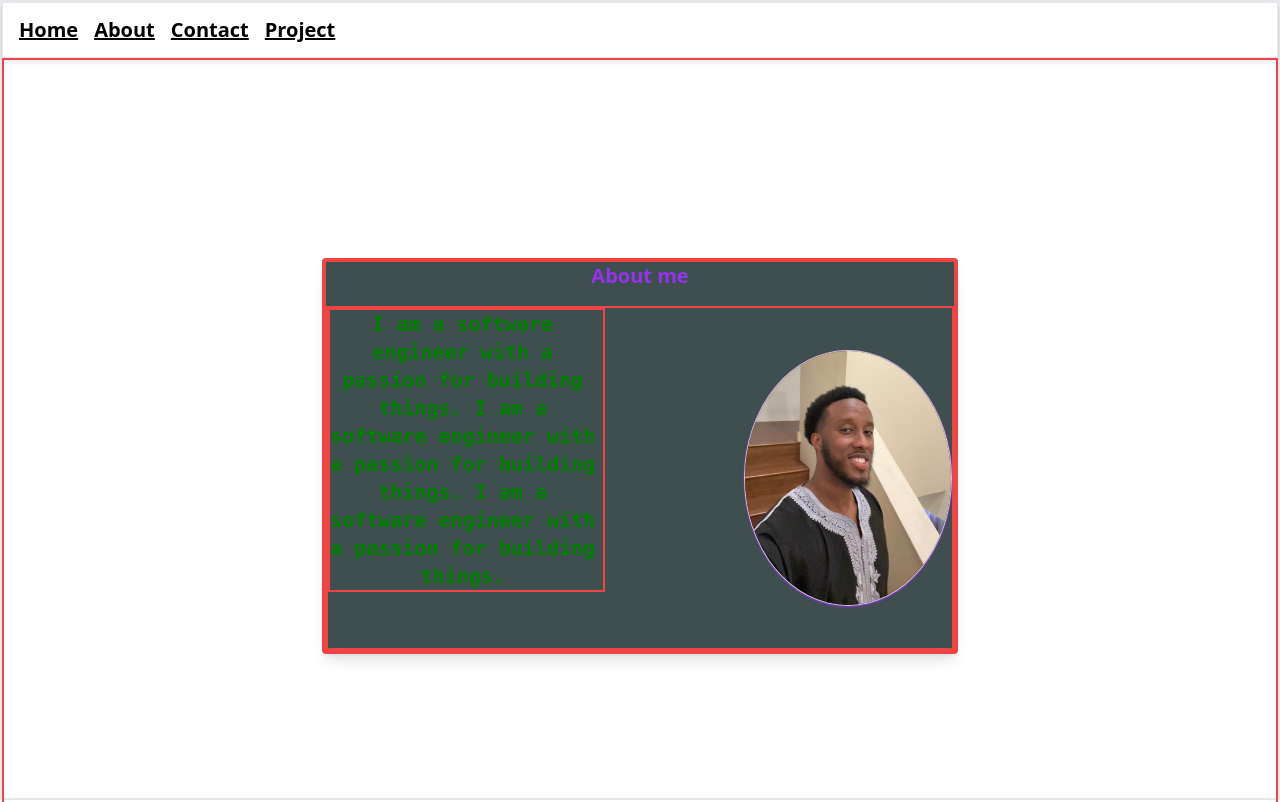
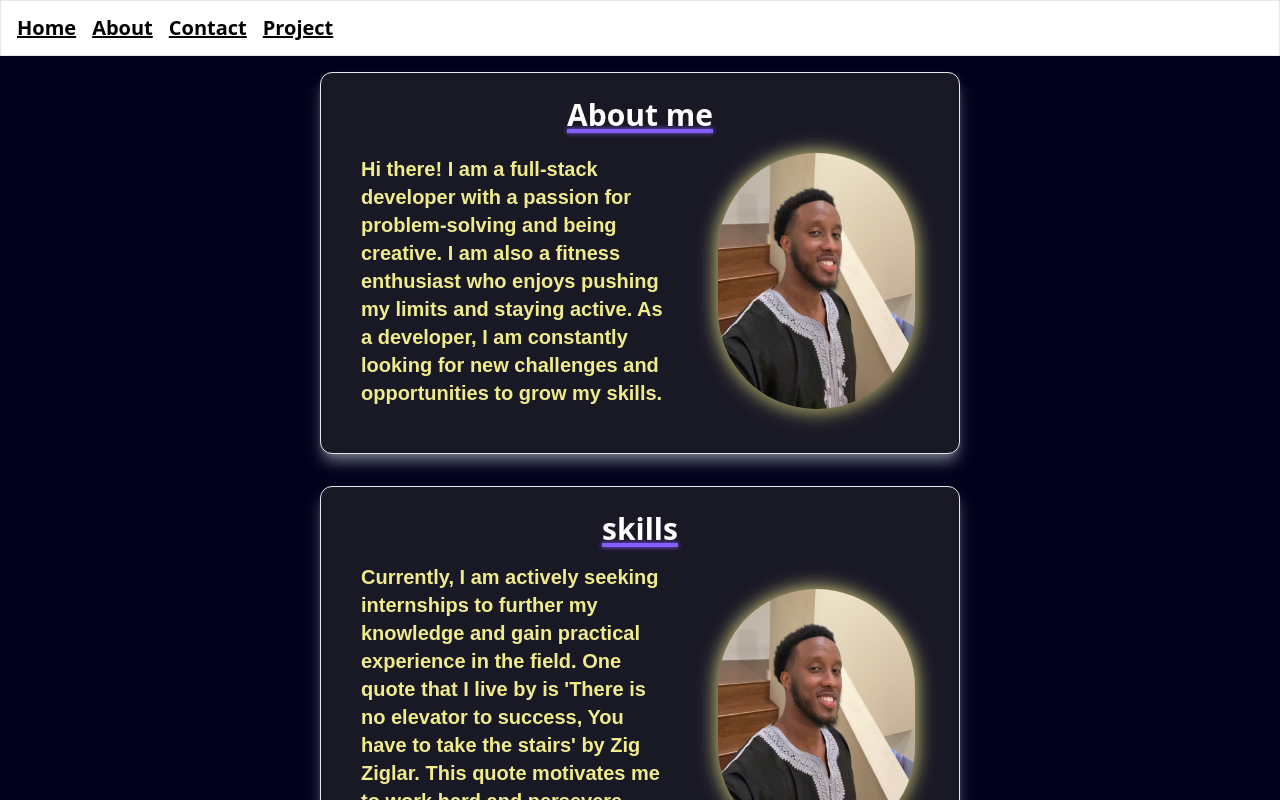
Before and after one commit to yiahmed/portfolio_template, a Next.js app: page /about in a window 1280 px wide. Shown: the top 802 px of the page. Built offline with nearby package versions, Linux system fonts and the light colour scheme.

Commit message:
Merge pull request #1 from yiahmed/development Rough layout of about me page meets requirements, will add more styling later

```diff
--- a/components/layout.js
+++ b/components/layout.js
@@ -3,10 +3,15 @@ import Footer from "./footer/footer";
 
 export default function Layout({ children }) {
   return (
-    <div className="w-screen h-screen border-2">
+    <div className="w-screen h-screen ">
       <Navbar />
-      <main className="h-full">{children}</main>
-      <Footer />
+      <div
+        style={{ height: "93vh" }}
+        className="w-full"
+      >
+        <main className="h-full w-full overflow-auto flex flex-col items-center bg-[#03001C]" >{children}</main>
+      </div>
+      {/* <Footer /> */}
     </div>
   );
 }
--- a/components/shared/container/greeting/greeting-components/greetingImage.js
+++ b/components/shared/container/greeting/greeting-components/greetingImage.js
@@ -1,25 +1,22 @@
-import React from 'react'
-import Image from 'next/image'
+import React from "react";
+import Image from "next/image";
 
-const GreetingImage = ({image}) => {
+const GreetingImage = ({ image }) => {
   return (
-    <div div className="w-1/3 flex items-center justify-center ">
+    <div className="w-1/3 flex items-center justify-center m-5">
       {image && (
-                <div className="h-64 w-64 flex justify-center items-center  relative ">
+        <div className="h-64 w-64 flex justify-center items-center relative glow-image">
           <Image
-                    style={{
-                      borderRadius: "100%",
-                      border: "1px solid #D8BFD8",
-                    }}
             src={image}
             alt="profile picture"
-                    fill={true}
-                    className="shadow-sm shadow-purple-600"
+            layout="fill"
+            objectFit="cover"
+            className="rounded-full shadow-lg image-glow-yellow"
           />
         </div>
       )}
     </div>
-  )
-}
+  );
+};
 
-export default GreetingImage
+export default GreetingImage;
--- a/components/shared/container/greeting/greeting-components/greetingText.js
+++ b/components/shared/container/greeting/greeting-components/greetingText.js
@@ -2,19 +2,16 @@ import React from "react";
 
 const GreetingText = ({ text, image, index }) => {
   return (
-    <div>
-      {image && (
-        <div className="w-2/3 pr-2 border-2 border-red-500">
-          <span
-            style={{
-              color: index % 2 === 0 ? "green" : "red",
-            }}
-            className="flex items-center justify-center h-full font-mono text-xl font-extrabold text-center text-purple-600 "
-          >
-            {text}
-          </span>
-        </div>
-      )}
+    <div className="w-2/3 pr-2">
+      <span
+        // style={{
+        //   color: index % 2 === 0 ? "green" : "red",
+        // }}
+        className="flex items-center justify-center h-full font-mono text-xl font-extrabold text-left text-[#F0EB8D] p-4 "
+        style={{ fontFamily: "'League Spartan', sans-serif" }}
+      >
+        {text}
+      </span>
     </div>
   );
 };
--- a/components/shared/container/greeting/greeting-components/greetingTitle.js
+++ b/components/shared/container/greeting/greeting-components/greetingTitle.js
@@ -1,11 +1,14 @@
-import React from 'react'
+import React from "react";
 
-const GreetingTitle = ({title}) => {
+const GreetingTitle = ({ title }) => {
   return (
-    <div><h2 className="mb-4 text-xl font-extrabold text-center text-purple-600">
-    {title}
-  </h2></div>
-  )
-}
+    <div className="flex flex-col justify-center items-center h-1/6 ">
+      <h2 className="flex items-center justify-center h-full text-3xl text-[white] font-semibold relative ">
+        {title}
+        <div className="absolute bottom-0 left-0 w-full h-1 bg-[#865DFF] opacity-0 transition-opacity duration-300 glow-bar"></div>
+      </h2>
+    </div>
+  );
+};
 
-export default GreetingTitle
+export default GreetingTitle;
--- a/components/shared/container/greeting/greetingContainer.js
+++ b/components/shared/container/greeting/greetingContainer.js
@@ -1,21 +1,16 @@
+import React from "react";
 import Image from "next/image";
-import React from "react";
 import GreetingImage from "./greeting-components/greetingImage";
 import GreetingText from "./greeting-components/greetingText";
 import GreetingTitle from "./greeting-components/greetingTitle";
 
 const GreetingContainer = ({ text, title, index, image }) => {
   return (
-
-    <div className="flex items-center justify-center w-full h-full border-2 border-red-500">
-      <div className="w-1/2 border rounded shadow-lg h-1/2 aspect-w-4 aspect-h-3 border-2 border-red-500">
-        <div className="flex flex-col h-full bg-[#3F4E4F] border-2 border-red-500">
-          <GreetingTitle title={title}/>
-          <div className="flex justify-center flex-grow border-2 border-red-500">
-            <GreetingText text={text} image={image} index={index}/>
-            <GreetingImage image={image}/>
-          </div>
-        </div>
+    <div className="w-1/2 border aspect-w-4 aspect-h-3 my-4 bg-[#191825]  flex flex-col rounded-xl justify-center h-3/4 p-6 shadow-gray-500 shadow-lg">
+      <GreetingTitle title={title} />
+      <div className="flex flex-grow">
+        <GreetingText text={text} image={image} index={index} />
+        <GreetingImage image={image} />
       </div>
     </div>
   );
--- a/css/global.css
+++ b/css/global.css
@@ -3,5 +3,52 @@
 @tailwind utilities;
 
 body {
-margin: 0;
+  margin: 0;
 }
+
+.h2:hover .glow-bar {
+  width: 100%;
+  opacity: 1;
+  box-shadow: 0 0 15px 5px rgb(134, 93, 255); /* Updated glow effect */
+}
+
+.glow-bar {
+  width: 100%;
+  opacity: 1;
+  box-shadow: 0 0 5px 0 rgb(134, 93, 255);
+  animation: slideRightToLeft 2s forwards; /* Animation for rendering from right to left */
+}
+
+@keyframes slideRightToLeft {
+  0% {
+    width: 0%;
+  }
+  100% {
+    width: 100%;
+  }
+}
+
+.glow-image {
+  position: relative;
+}
+
+.glow-image::before {
+  content: "";
+  position: absolute;
+  top: 0;
+  left: 0;
+  width: 100%;
+  height: 100%;
+  border-radius: 50%;
+  box-shadow: 0 0 10px rgb(240, 235, 141);
+  opacity: 0;
+  transition: opacity 0.3s ease-in-out;
+}
+
+.glow-image:hover::before {
+  opacity: 1;
+}
+
+.image-glow-yellow {
+  filter: drop-shadow(0 0 10px rgb(240, 235, 141));
+}
--- a/package.json
+++ b/package.json
@@ -10,6 +10,7 @@
   },
   "dependencies": {
     "autoprefixer": "10.4.14",
+    "axios": "^1.4.0",
     "eslint": "8.40.0",
     "eslint-config-next": "13.4.1",
     "next": "13.4.1",
--- a/pages/about/index.js
+++ b/pages/about/index.js
@@ -6,19 +6,19 @@ const aboutInfo = [
   {
     title: "About me",
     image: yahyaImg,
-    description: "I am a software engineer with a passion for building things. I am a software engineer with a passion for building things. I am a software engineer with a passion for building things.",
+    description: "Hi there! I am a full-stack developer with a passion for problem-solving and being creative. I am also a fitness enthusiast who enjoys pushing my limits and staying active. As a developer, I am constantly looking for new challenges and opportunities to grow my skills.",
   },
   {
     title: "skills",
-    image: null,
+    image: yahyaImg,
     description:
-      "I am a software engineer with a  passion for building things.",
+      "Currently, I am actively seeking internships to further my knowledge and gain practical experience in the field. One quote that I live by is 'There is no elevator to success, You have to take the stairs' by Zig Ziglar. This quote motivates me to work hard and persevere through any obstacles that come my way.",
   },
   {
     title: "interest",
-    image: null,
+    image: yahyaImg,
     description:
-      "I am a software engineer with a  passion for building things.",
+      "I believe that with dedication and hard work, anything is possible, and I am excited to see where my journey as a developer takes me.",
   },
 ];
 const About = () => {
@@ -26,6 +26,7 @@ const About = () => {
     <>
     {aboutInfo.map((info, index) => {
       return (
+        <>
         <GreetingContainer
           key={index}
           index={index}
@@ -33,6 +34,7 @@ const About = () => {
           text={info.description}
           title={info.title}
         />
+        </>
       );
     })}
   </>
--- a/pages/contact/index.js
+++ b/pages/contact/index.js
@@ -2,7 +2,7 @@ import GreetingContainer from "@/components/shared/container/greeting/greetingCo
 import React from "react";
 
 const index = () => {
-  return <GreetingContainer text={"Contact"} />;
+  return <div>Contact</div>
 };
 
 export default index;
--- a/pages/index.js
+++ b/pages/index.js
@@ -1,40 +1,9 @@
-import GreetingContainer from "@/components/shared/container/greeting/greetingContainer";
-import React from "react";
-const string = ["Hello", "Hola", "Bonjour", "Ciao", "こんにちは", "안녕하세요"];
-const aboutInfo = [
-  {
-    title: "about me",
-    image: null,
-    description: "I am a software engineer with a passion for building things. ",
-  },
-  {
-    title: "skills",
-    image: null,
-    description:
-      "I am a software engineer with a  passion for building things.",
-  },
-  {
-    title: "interest",
-    image: null,
-    description:
-      "I am a software engineer with a  passion for building things.",
-  },
-];
+import React from 'react'
 
 const index = () => {
   return (
-    <>
-      {aboutInfo.map((info, index) => {
-        return (
-          <GreetingContainer
-            key={index}
-            index={index}
-            text={info.description}
-            title={info.title}
-          />
-        );
-      })}
-    </>
-  );
-};
-export default index;
+    <div>index</div>
+  )
+}
+
+export default index
--- a/pages/project/index.js
+++ b/pages/project/index.js
@@ -2,7 +2,7 @@ import GreetingContainer from "@/components/shared/container/greeting/greetingCo
 import React from "react";
 
 const index = () => {
-  return <GreetingContainer text={"Projects"} />;
+  return <div>Project</div>
 };
 
 export default index;
--- a/tailwind.config.js
+++ b/tailwind.config.js
@@ -7,6 +7,9 @@ module.exports = {
   ],
   theme: {
     extend: {
+      fontFamily: {
+        'league-spartan': ['League Spartan', 'sans-serif'],
+      },
       backgroundImage: {
         'gradient-radial': 'radial-gradient(var(--tw-gradient-stops))',
         'gradient-conic':
@@ -14,5 +17,10 @@ module.exports = {
       },
     },
   },
+  variants: {
+    extend: {
+      opacity: ['hover'],
+    },
+  },
   plugins: [],
-}
+};
```
Also changed, not shown: 1 other file (tests, documents, lock files or other folders). Lines whose indentation alone changed are shown as unchanged.
